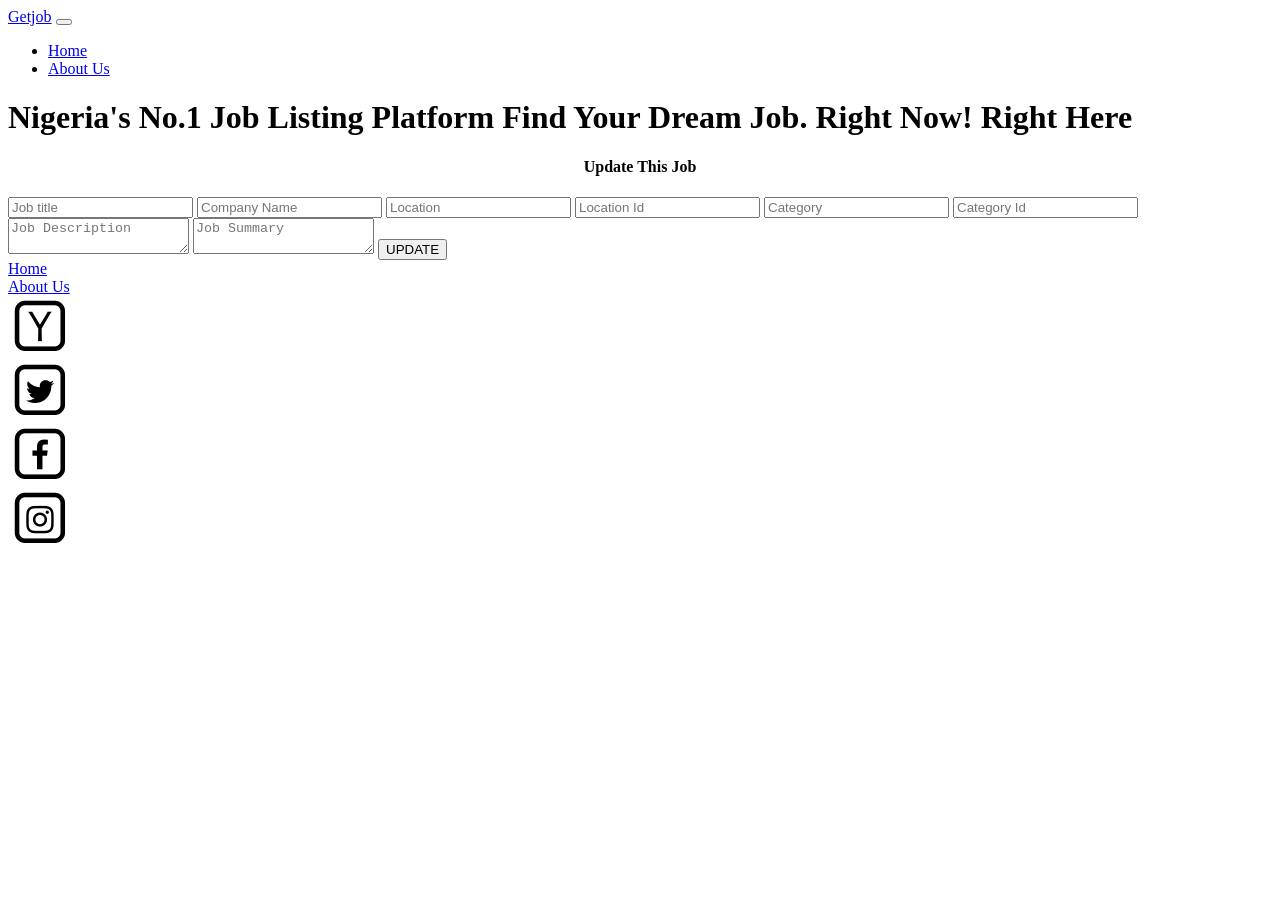
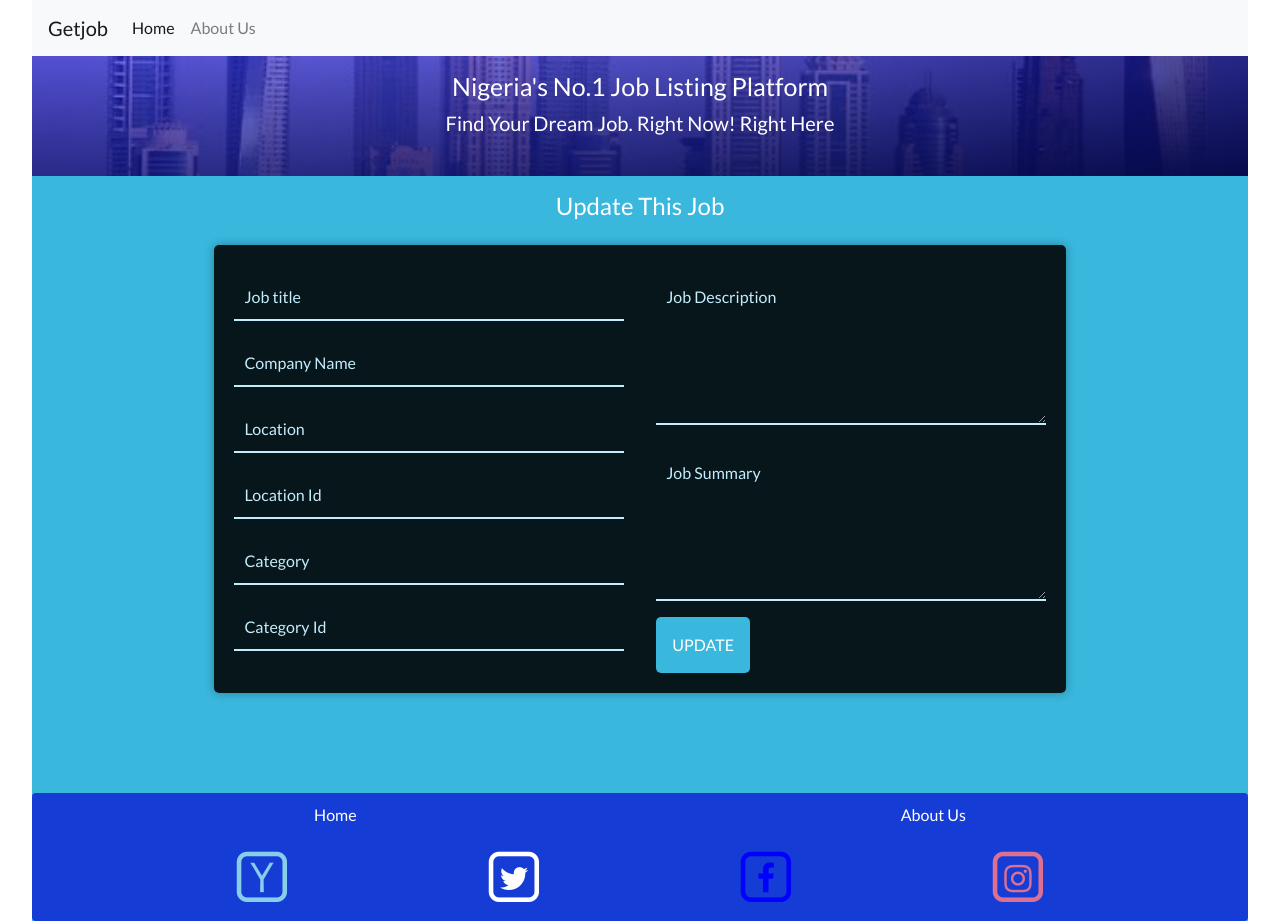
Before and after one commit to olacodes/probation-job-listing-platform, a website: page update/update.html in a window 1280 px wide. Before the commit the page ends 800 px from the top, so only its background shows below. Drawn offline with nearby package versions, Linux system fonts and the light colour scheme; the site is published under a folder, as on GitHub Pages, so addresses that start at the root find nothing; no server answers.

Commit message:
Add links to update page

```diff
--- a/update/update.html
+++ b/update/update.html
@@ -7,9 +7,9 @@
     <title>Job Listing Platform</title>
 
     <link href="https://fonts.googleapis.com/css?family=Lato&display=swap" rel="stylesheet">
-    <link rel="stylesheet" href="/font-awesome.min.css">
-    <link rel="stylesheet" href="/bootstrap.min.css">
-    <link rel="stylesheet" href="/post-job/post-job.css">
+    <link rel="stylesheet" href="../font-awesome.min.css">
+    <link rel="stylesheet" href="../bootstrap.min.css">
+    <link rel="stylesheet" href="../post-job/post-job.css">
 
 </head>
 <body>
@@ -17,17 +17,17 @@
 
 
     <nav class="navbar navbar-expand-sm navbar-light bg-light">
-        <a class="navbar-brand" href="/index.html">Getjob</a>
+        <a class="navbar-brand" href="../index.html">Getjob</a>
         <button class="navbar-toggler" type="button" data-toggle="collapse" data-target="#navbarSupportedContent" aria-controls="navbarSupportedContent" aria-expanded="false" aria-label="Toggle navigation">
           <span class="navbar-toggler-icon"></span>
         </button>
         <div class="collapse navbar-collapse" id="navbarSupportedContent">
           <ul class="navbar-nav mr-auto">
             <li class="nav-item active">
-              <a class="nav-link" href="/admin/admin.html">Home <span class="sr-only">(current)</span></a>
+              <a class="nav-link" href="../admin/admin.html">Home <span class="sr-only">(current)</span></a>
             </li>
             <li class="nav-item">
-              <a class="nav-link" href="/about-us/about-us.html">About Us</a>
+              <a class="nav-link" href="../about-us/about-us.html">About Us</a>
             </li>
           </ul>
         </div>
@@ -69,10 +69,10 @@
     <footer>
         <div class="footer-name">
             <div class="home text">
-                <a href="/index.html">Home</a>
+                <a href="../admin/admin.html">Home</a>
             </div>
             <div class="home text">
-                <a href="/about-us/about-us.html">About Us</a>
+                <a href="../about-us/about-us.html">About Us</a>
             </div>
         </div>
 
@@ -117,7 +117,7 @@
     <script src="https://stackpath.bootstrapcdn.com/bootstrap/4.3.1/js/bootstrap.min.js"
         integrity="sha384-JjSmVgyd0p3pXB1rRibZUAYoIIy6OrQ6VrjIEaFf/nJGzIxFDsf4x0xIM+B07jRM" crossorigin="anonymous">
     </script>
-    <script src="/jquery.min.js"></script>
+    <script src="../jquery.min.js"></script>
     <script src="update.js"></script>
 </body>
 </html>
--- a/update/update.js
+++ b/update/update.js
@@ -45,6 +45,6 @@ $("#updateForm").submit(function(e){
     })
     .done(function(e){
 
-        window.location = "/admin-single/admin-single.html"
+        window.location = "../admin-single/admin-single.html"
     })
 })
```
